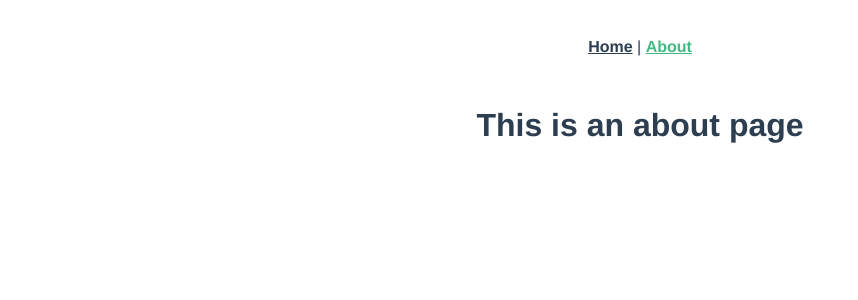
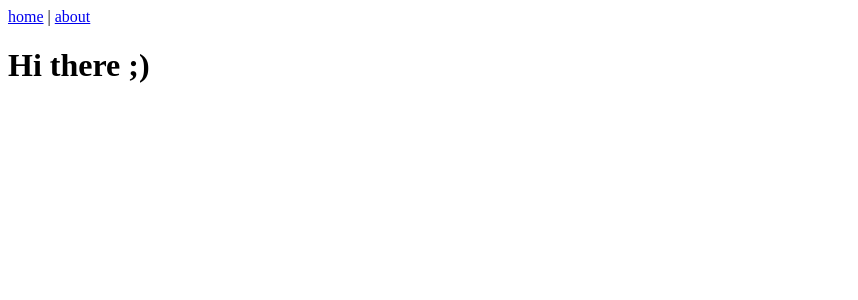
Before and after one commit to sasinskil/spacer-app, a Vue app: page /about in a window 1280 px wide. Shown: the top 300 px of the page, without its empty margins (0-858 px from the left). Built offline with nearby package versions, Linux system fonts and the light colour scheme.

Commit message:
create basic App view

```diff
--- a/src/App.vue
+++ b/src/App.vue
@@ -1,29 +1,13 @@
 <template>
-  <div id="app">
-    <div id="nav">
-      <router-link to="/">Home</router-link> |
-      <router-link to="/about">About</router-link>
+  <div class="app">
+    <div class="nav">
+      <router-link to="/">home</router-link> |
+      <router-link to="/about">about</router-link>
     </div>
     <router-view/>
   </div>
 </template>
 
-<style lang="scss">
-#app {
-  font-family: 'Avenir', Helvetica, Arial, sans-serif;
-  -webkit-font-smoothing: antialiased;
-  -moz-osx-font-smoothing: grayscale;
-  text-align: center;
-  color: #2c3e50;
-}
-#nav {
-  padding: 30px;
-  a {
-    font-weight: bold;
-    color: #2c3e50;
-    &.router-link-exact-active {
-      color: #42b983;
-    }
-  }
-}
+<style lang="scss" scoped>
+
 </style>
--- a/src/components/HelloWorld.vue
+++ /dev/null
@@ -1,58 +0,0 @@
-<template>
-  <div class="hello">
-    <h1>{{ msg }}</h1>
-    <p>
-      For a guide and recipes on how to configure / customize this project,<br>
-      check out the
-      <a href="https://cli.vuejs.org" target="_blank" rel="noopener">vue-cli documentation</a>.
-    </p>
-    <h3>Installed CLI Plugins</h3>
-    <ul>
-      <li><a href="https://github.com/vuejs/vue-cli/tree/dev/packages/%40vue/cli-plugin-babel" target="_blank" rel="noopener">babel</a></li>
-      <li><a href="https://github.com/vuejs/vue-cli/tree/dev/packages/%40vue/cli-plugin-eslint" target="_blank" rel="noopener">eslint</a></li>
-    </ul>
-    <h3>Essential Links</h3>
-    <ul>
-      <li><a href="https://vuejs.org" target="_blank" rel="noopener">Core Docs</a></li>
-      <li><a href="https://forum.vuejs.org" target="_blank" rel="noopener">Forum</a></li>
-      <li><a href="https://chat.vuejs.org" target="_blank" rel="noopener">Community Chat</a></li>
-      <li><a href="https://twitter.com/vuejs" target="_blank" rel="noopener">Twitter</a></li>
-      <li><a href="https://news.vuejs.org" target="_blank" rel="noopener">News</a></li>
-    </ul>
-    <h3>Ecosystem</h3>
-    <ul>
-      <li><a href="https://router.vuejs.org" target="_blank" rel="noopener">vue-router</a></li>
-      <li><a href="https://vuex.vuejs.org" target="_blank" rel="noopener">vuex</a></li>
-      <li><a href="https://github.com/vuejs/vue-devtools#vue-devtools" target="_blank" rel="noopener">vue-devtools</a></li>
-      <li><a href="https://vue-loader.vuejs.org" target="_blank" rel="noopener">vue-loader</a></li>
-      <li><a href="https://github.com/vuejs/awesome-vue" target="_blank" rel="noopener">awesome-vue</a></li>
-    </ul>
-  </div>
-</template>
-
-<script>
-export default {
-  name: 'HelloWorld',
-  props: {
-    msg: String,
-  },
-};
-</script>
-
-<!-- Add "scoped" attribute to limit CSS to this component only -->
-<style scoped lang="scss">
-h3 {
-  margin: 40px 0 0;
-}
-ul {
-  list-style-type: none;
-  padding: 0;
-}
-li {
-  display: inline-block;
-  margin: 0 10px;
-}
-a {
-  color: #42b983;
-}
-</style>
--- a/src/router.js
+++ b/src/router.js
@@ -1,6 +1,7 @@
 import Vue from 'vue';
 import Router from 'vue-router';
 import Home from './views/Home.vue';
+import About from './views/About.vue';
 
 Vue.use(Router);
 
@@ -10,16 +11,13 @@ export default new Router({
   routes: [
     {
       path: '/',
-      name: 'home',
+      name: 'Home',
       component: Home,
     },
     {
       path: '/about',
-      name: 'about',
-      // route level code-splitting
-      // this generates a separate chunk (about.[hash].js) for this route
-      // which is lazy-loaded when the route is visited.
-      component: () => import(/* webpackChunkName: "about" */ './views/About.vue'),
-    },
+      name: 'About',
+      component: About,
+    }
   ],
 });
--- a/src/views/About.vue
+++ b/src/views/About.vue
@@ -1,5 +1,15 @@
 <template>
   <div class="about">
-    <h1>This is an about page</h1>
+    <h1>Hi there ;)</h1>
   </div>
 </template>
+
+<script>
+// @ is an alias to /src
+
+export default {
+  name: 'About',
+
+};
+
+</script>
--- a/src/views/Home.vue
+++ b/src/views/Home.vue
@@ -1,18 +1,15 @@
 <template>
   <div class="home">
-    <img alt="Vue logo" src="../assets/logo.png">
-    <HelloWorld msg="Welcome to Your Vue.js App"/>
+    <h1>Spacer</h1>
   </div>
 </template>
 
 <script>
 // @ is an alias to /src
-import HelloWorld from '@/components/HelloWorld.vue';
 
 export default {
-  name: 'home',
-  components: {
-    HelloWorld,
-  },
+  name: 'Home',
+
 };
+
 </script>
```
